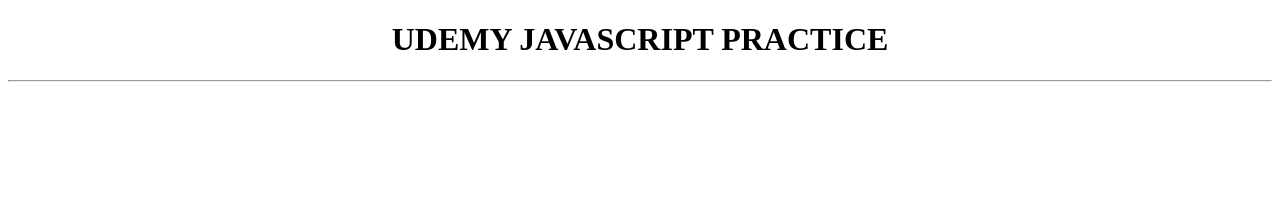
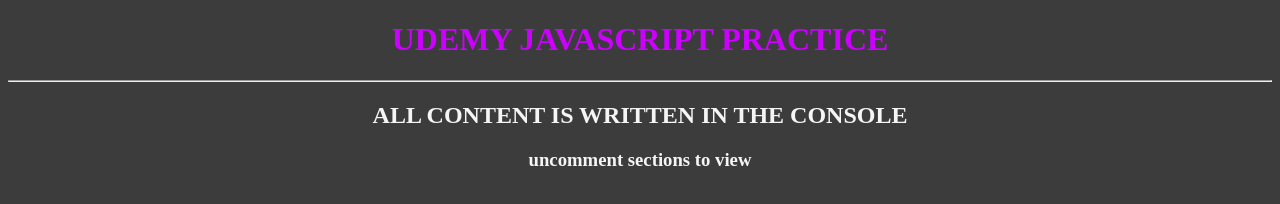
Before and after one commit to BuddhaTheChef/Javascript-Practices, a plain HTML site: page index.html in a window 1280 px wide. Drawn offline with Linux system fonts and the light colour scheme.

Commit message:
day 1 end

```diff
--- a/index.html
+++ b/index.html
@@ -4,9 +4,11 @@
     <meta charset="utf-8">
     <title></title>
   </head>
-  <body>
-    <h1 style="display: flex; align-items: center; justify-content: center;">UDEMY JAVASCRIPT PRACTICE</h1>
+  <body style="background-color: rgb(60,60,60)">
+    <h1 style="display: flex; align-items: center; justify-content: center; color:rgb(204, 0, 255)">UDEMY JAVASCRIPT PRACTICE</h1>
     <hr/>
+    <h2 style="display: flex; align-items: center; justify-content: center; color:whitesmoke">ALL CONTENT IS WRITTEN IN THE CONSOLE</h2>
+    <h3 style="display: flex; align-items: center; justify-content: center; color:whitesmoke">uncomment sections to view</h3>
     <script src="app.js"></script>
   </body>
 </html>
```
Also changed, not shown: app.js (+19 -1 lines).
